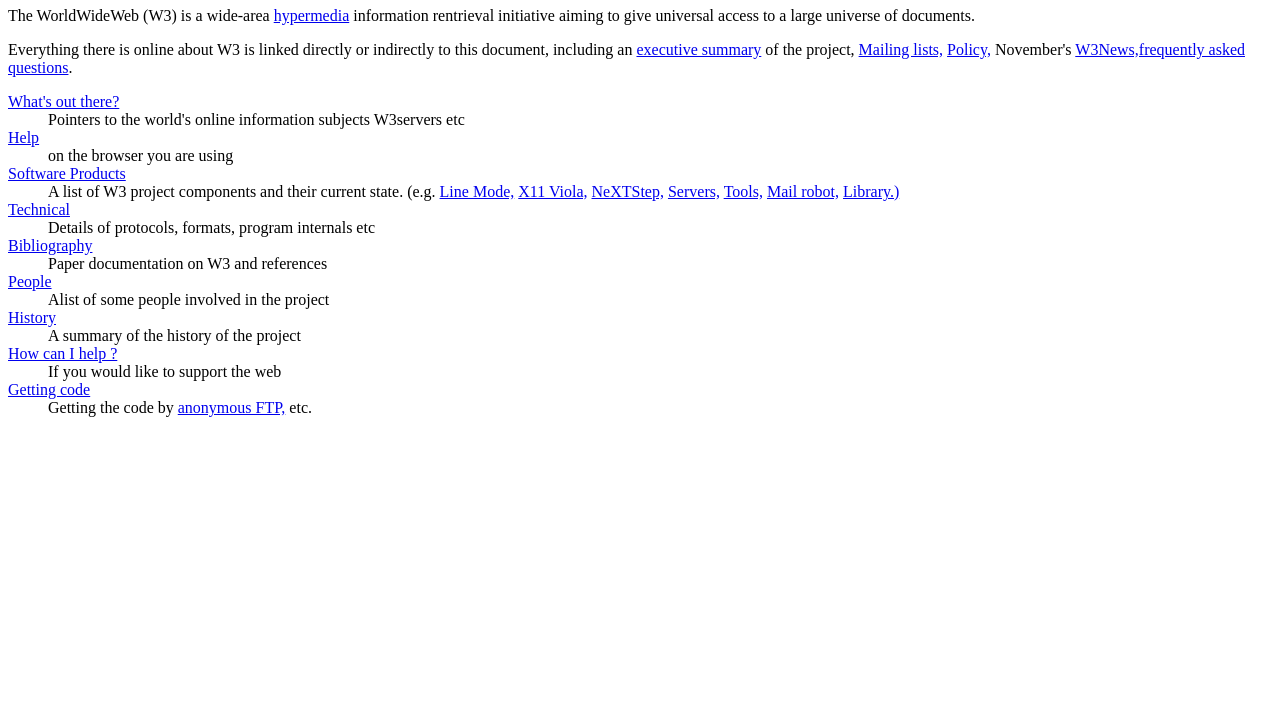
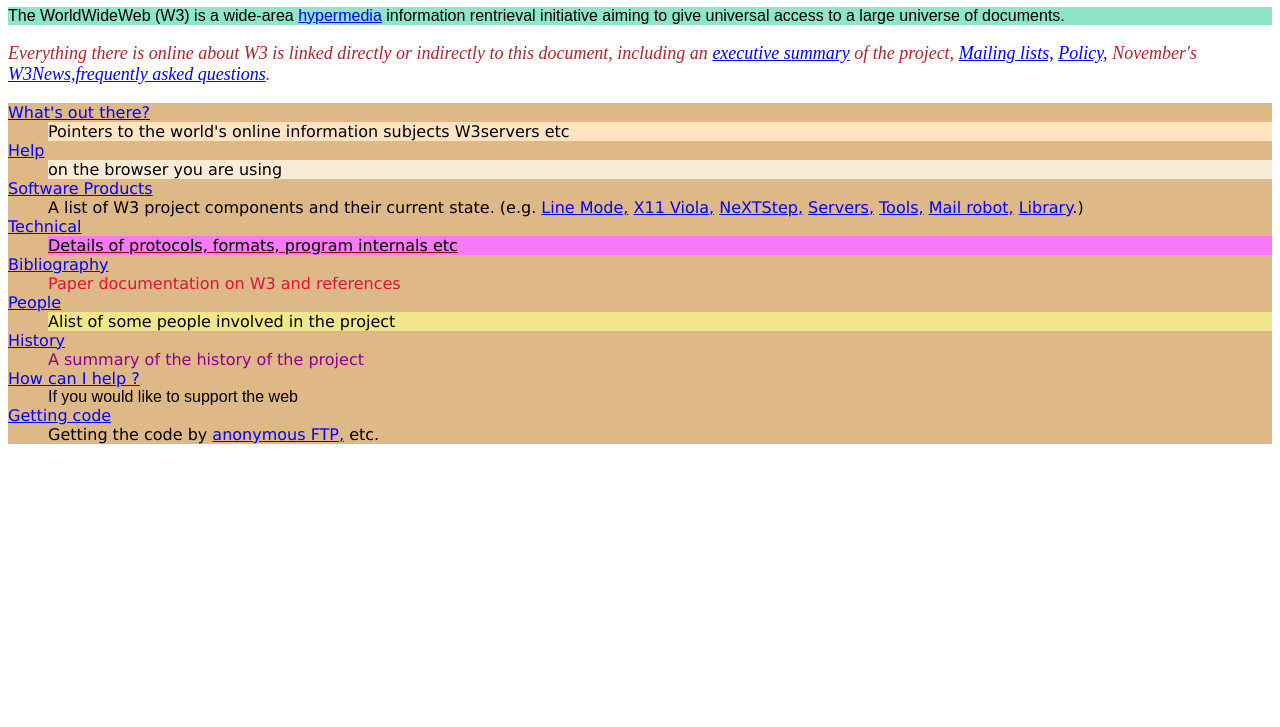
Before and after one commit to syedashaheen/Pregrad-first-assignment, a plain HTML site: page index.html in a window 1280 px wide. Shown: the part 73-800 px from the top of the page. Drawn offline with Linux system fonts and the light colour scheme.

Commit message:
Added CSS File

```diff
--- a/index.html
+++ b/index.html
@@ -4,16 +4,39 @@
     <meta charset="UTF-8">
     <meta http-equiv="X-UA-Compatible" content="IE=edge">
     <meta name="viewport" content="width=device-width, initial-scale=1.0">
+
     <title>ShaheenAssignment</title>
+
+    <!-- Internal CSS is added in the head part of HTML Code using STYLE Attribute.-->
+
+    <style>
+        .definition{
+            color: black;
+            background-color: rgb(142, 229, 200);
+            font-family: Arial, Helvetica, sans-serif;
+        }
+    </style>
+
+    <!-- External CSS can be added using LINK Attribute inside head part-->
+
+    <link rel="stylesheet" href="./styles.css">
+
 </head>
+
 <body>
-    <h1>World Wide Web</h1>
 
+    <!-- Inline CSS is added in the body part inside the elements in HTML code-->
+
+    <h1 style="color:black; background-color: cornflowerblue;">World Wide Web</h1>
+
+    <div class="definition">
     <p>The WorldWideWeb (W3) is a wide-area
         <a href="./secondpage.html"> hypermedia</a>
        information rentrieval initiative aiming to give universal access to a large universe of documents.
     </p>
+    </div>
 
+    <div id="W3">
     <p>Everything there is online about W3 is linked directly or indirectly to this document, including an
         <a href="https://www.youtube.com/"> executive summary</a>
         of the project,
@@ -21,25 +44,28 @@
         <a href="https://www.google.com/"> Policy,</a>
         November's <a href="https://www.google.com/"> W3News,frequently asked questions</a>.
     </p>
+    </div>
 
     <!-- dl defines discription list-->
     <!-- dt defines terms in dl-->
     <!-- dd decribes the terms in dl -->
+
+    <div class="Services">
     <dl>
         <dt> <a href="https://www.google.com/"> What's out there? </a>
-            <dd>
+            <dd class="AboutUs">
             Pointers to the world's online information subjects W3servers etc
             </dd>
         </dt>
 
         <dt> <a href="https://www.youtube.com/"> Help</a>
-            <dd>
+            <dd class="Help">
                 on the browser you are using
             </dd>
         </dt>
 
         <dt> <a href="https://www.youtube.com/"> Software Products</a>
-            <dd>
+            <dd class="SP">
                 A list of W3 project components and their current state. (e.g.
                 <a href="https://www.youtube.com/"> Line Mode,</a>
                 <a href="https://www.google.com/"> X11 Viola,</a>
@@ -47,45 +73,46 @@
                 <a href="https://www.google.com/"> Servers,</a>
                 <a href="https://www.google.com/"> Tools,</a>
                 <a href="https://www.google.com/"> Mail robot,</a>
-                <a href="https://www.google.com/"> Library.)</a>
+                <a href="https://www.google.com/"> Library</a>.)
             </dd>
         </dt>
 
         <dt> <a href="https://www.google.com/"> Technical</a>
-            <dd>
+            <dd class="Technical">
                 Details of protocols, formats, program internals etc
             </dd>
         </dt>
 
         <dt> <a href="https://www.google.com/"> Bibliography</a>
-            <dd>
+            <dd class="Bibliography">
                 Paper documentation on W3 and references
             </dd>
         </dt>
 
         <dt> <a href="https://www.google.com/"> People</a>
-            <dd>
+            <dd class="People">
                 Alist of some people involved in the project
             </dd>
         </dt>
 
         <dt> <a href="https://www.google.com/"> History</a>
-            <dd>
+            <dd class="History">
                 A summary of the history of the project
             </dd>
         </dt>
 
         <dt> <a href="https://www.google.com/"> How can I help ?</a>
-            <dd>
+            <dd class="HelpUs">
                 If you would like to support the web
             </dd>
         </dt>
 
         <dt> <a href="https://www.google.com/"> Getting code</a>
-            <dd>
+            <dd class="GetttingCode">
                 Getting the code by <a href="https://www.google.com/"> anonymous FTP,</a> etc.
             </dd>
         </dt>
     </dl>
+    </div>
 </body>
 </html>
--- /dev/null
+++ b/styles.css
@@ -0,0 +1,81 @@
+
+/* Index Page Style Code */
+
+
+h1{
+    text-align: center;
+}
+
+a:link{
+    color: blue;
+}
+
+a:visited{
+    color: red;
+}
+
+a:hover{
+    color: purple;
+}
+
+#W3{
+    color:brown;
+    font-style: oblique;
+    font-size: large;
+}
+
+.Services{
+    font-family: Verdana, Geneva, Tahoma, sans-serif;
+    background-color: burlywood;
+}
+
+.AboutUs{
+    background-color: bisque;
+}
+
+.Help{
+    background-color: antiquewhite;
+}
+
+.SP{
+    background-color: burlywood;
+}
+
+.Technical{
+    text-decoration-line: underline;
+    text-decoration-color:darkred;
+    background-color:rgb(247, 122, 247);
+}
+
+.Bibliography{
+    color: crimson;
+}
+
+.People{
+    background-color:khaki;
+}
+
+.History{
+    color: darkmagenta;
+}
+
+.HelpUs{
+    font: caption;
+}
+
+.GettingCode{
+    font-family: 'Lucida Sans', 'Lucida Sans Regular', 'Lucida Grande';
+}
+
+
+
+/* SECOND PAGE STYLE CODE */
+
+h1{
+    background-color: cornflowerblue;
+}
+
+.para{
+    font-family: Georgia, 'Times New Roman', Times, serif;
+    background-color: darkseagreen;
+}
```
Also changed, not shown: secondpage.html (+8 -2 lines).
